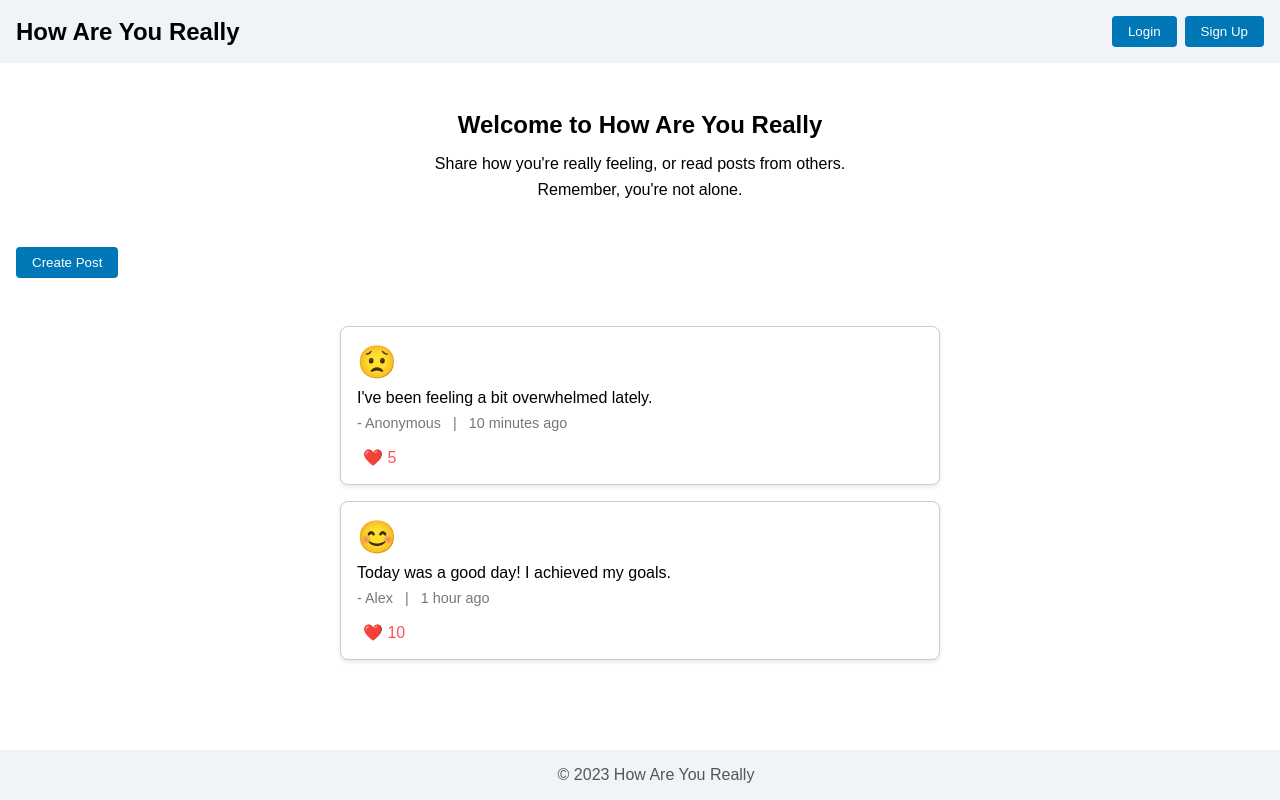
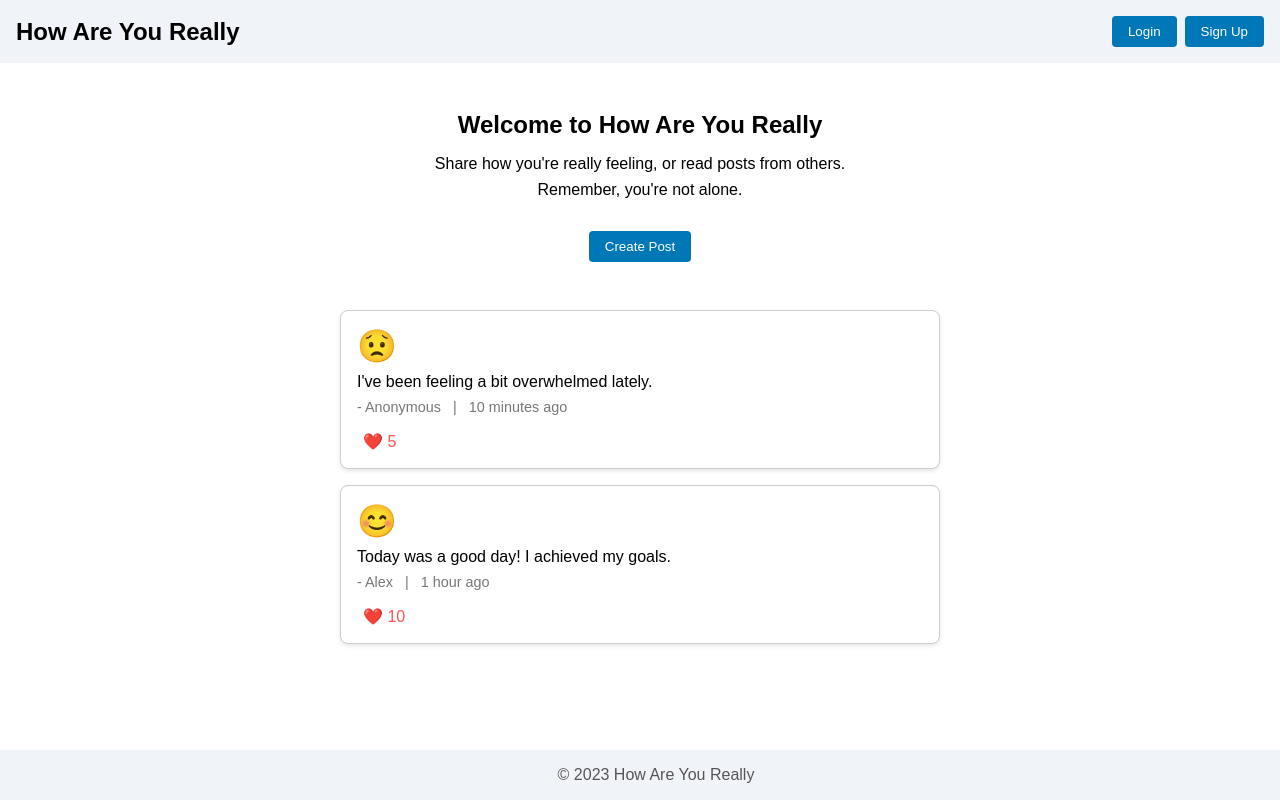
Before and after one commit to jeffdruid/pp5, a React (Create React App) app: page / in a window 1280 px wide. Built offline with nearby package versions, Linux system fonts and the light colour scheme.

Commit message:
chore: Update create post button styles and alignment

```diff
--- a/src/App.css
+++ b/src/App.css
@@ -219,13 +219,15 @@ main {
 }
 
 .create-post-button {
-  margin: 1rem 0;
+  margin: 1rem auto;
   padding: 0.5rem 1rem;
   background-color: #0077b6;
   color: #fff;
   border: none;
   border-radius: 4px;
   cursor: pointer;
+  display: block;
+  text-align: center;
 }
 
 .create-post-button:hover {
```
